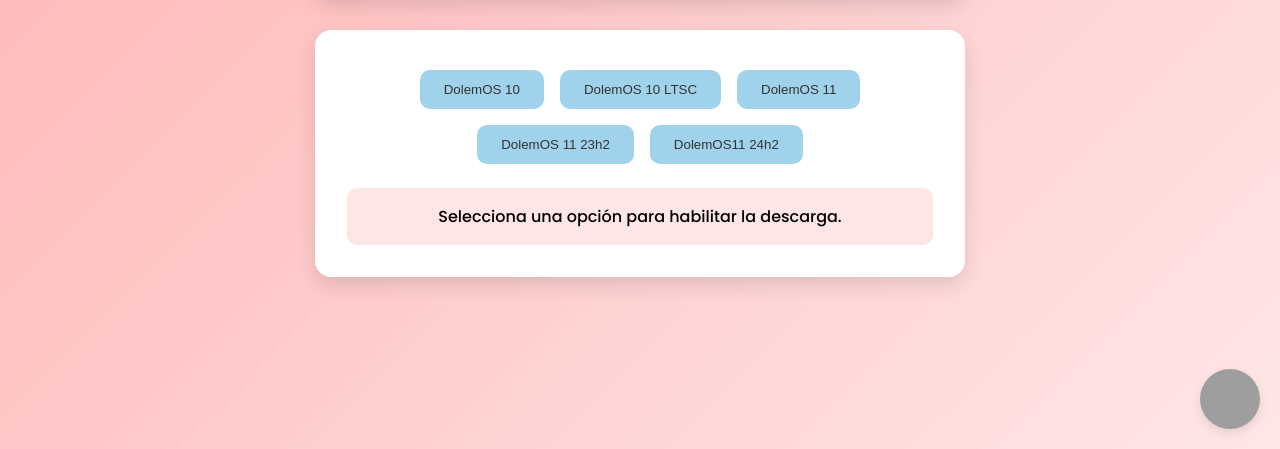
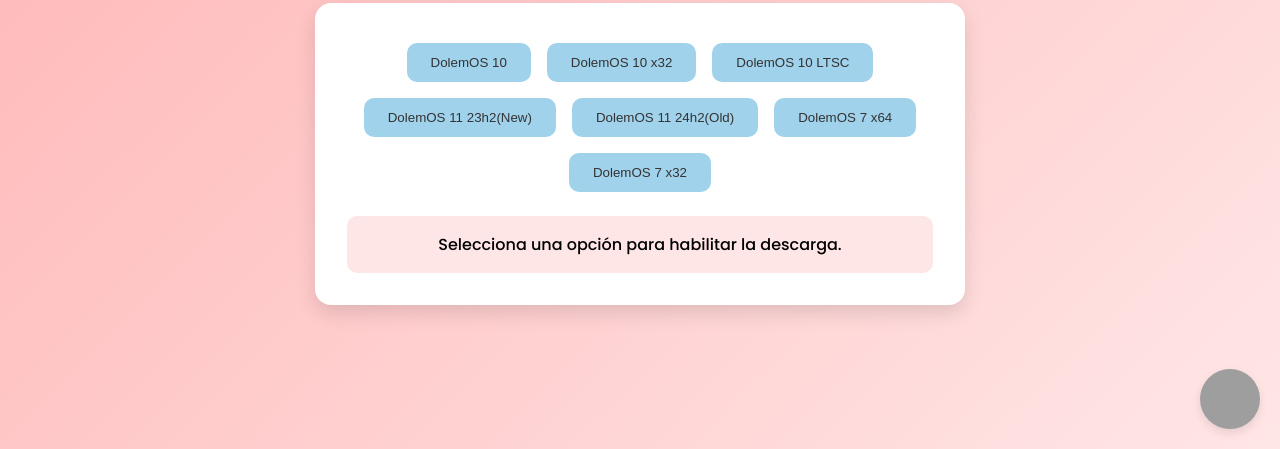
Before and after one commit to Ezik28132/DolemProjects, a plain HTML site: page index.html in a window 1280 px wide. Both pictures are taken after a click on the button "DolemOs". Shown: the part 351-800 px from the top of the page. Drawn offline with Linux system fonts and the light colour scheme; grey boxes are pictures that could not be loaded.

Commit message:
Update index.html

```diff
--- a/index.html
+++ b/index.html
@@ -123,16 +123,18 @@
       document.getElementById('buttons-container').innerHTML = '';
       document.getElementById('downloadBtn').style.display = 'none';
       const opciones = {
-        DolemOs: ['DolemOS 10','DolemOS 10 LTSC','DolemOS 11','DolemOS 11 23h2','DolemOS11 24h2'],
+        DolemOs: ['DolemOS 10','DolemOS 10 x32','DolemOS 10 LTSC','DolemOS 11 23h2(New)','DolemOS 11 24h2(Old)','DolemOS 7 x64','DolemOS 7 x32'],
         Optimizaciones: ['Carpeta de Opti'],
         Extra: ['Juegos Friv']
       };
       const enlaces = {
         'DolemOS 10': 'https://www.mediafire.com/file/ozp2cqivounykpm/DolemOS10.iso/file',
-        'DolemOS 10 LTSC': 'https://www.mediafire.com/file/9e3jdvbb76rszla/DolemOS10LTSC.iso/file',
-        'DolemOS 11': 'https://www.mediafire.com/file/52oefu4rrlqkutk/DolemOS11.iso/file',
-        'DolemOS 11 23h2': 'https://drive.google.com/file/d/18ULBVa88GOwofnO4j_wj5OpGzZdKQevh/view?usp=sharing',
-        'DolemOS11 24h2': 'https://www.mediafire.com/file/example/DolemOS11_24h2.iso/file',
+        'DolemOS 10 x32': 'https://drive.google.com/file/d/1flLbTgtfAbfpMfutgq7PyxR7y3UFgNms/view?usp=sharing',
+        'DolemOS 10 LTSC': 'https://drive.google.com/file/d/12josgKhVpNhueqtpXbQCl6bxGHkyawYo/view?usp=sharing',
+        'DolemOS 11 23h2(New)': 'https://drive.google.com/file/d/1fXh5cFyYspd9t-YYW4oflqZXiBT0eRGJ/view?usp=sharing',
+        'DolemOS 11 24h2(Old)': 'https://www.mediafire.com/file/example/DolemOS11_24h2.iso/file',
+        'DolemOS 7 x64': 'https://drive.google.com/file/d/12183JV28sIUoK8CrWT5WVpnSuG5pnPUV/view?usp=sharing',
+        'DolemOS 7 x32': 'https://drive.google.com/file/d/1nRSQkX3zfwtwFipSW6FFj2MFD3nsdCAI/view?usp=sharing',
         'Carpeta de Opti': 'https://www.mediafire.com/file/oys2l10siequids/Carpeta+De+Optimización.7z/file',
         'Juegos Friv': 'https://www.mediafire.com/file/4wyr11metkfoden/FlashGames.rar/file'
       };
```
